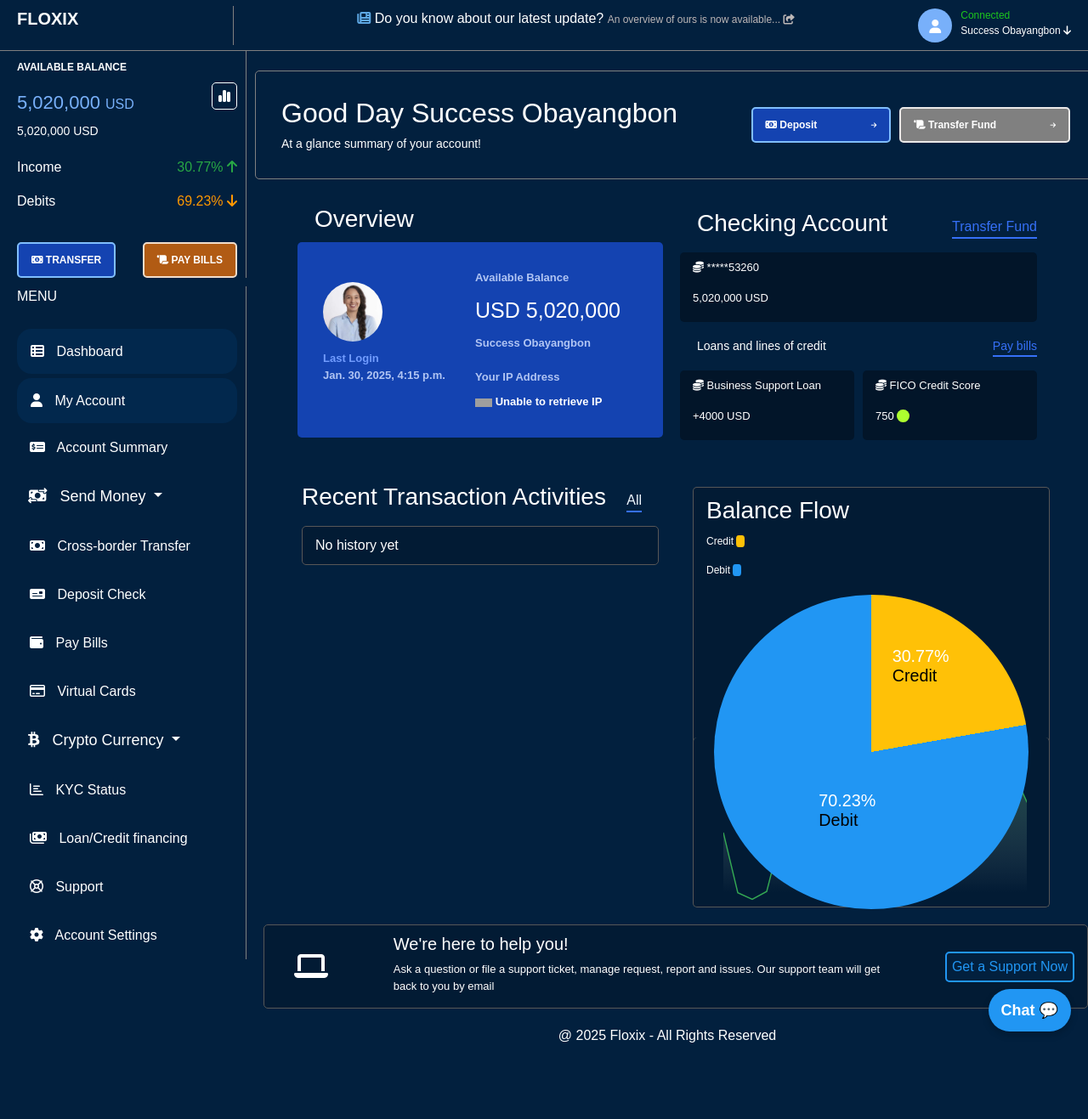
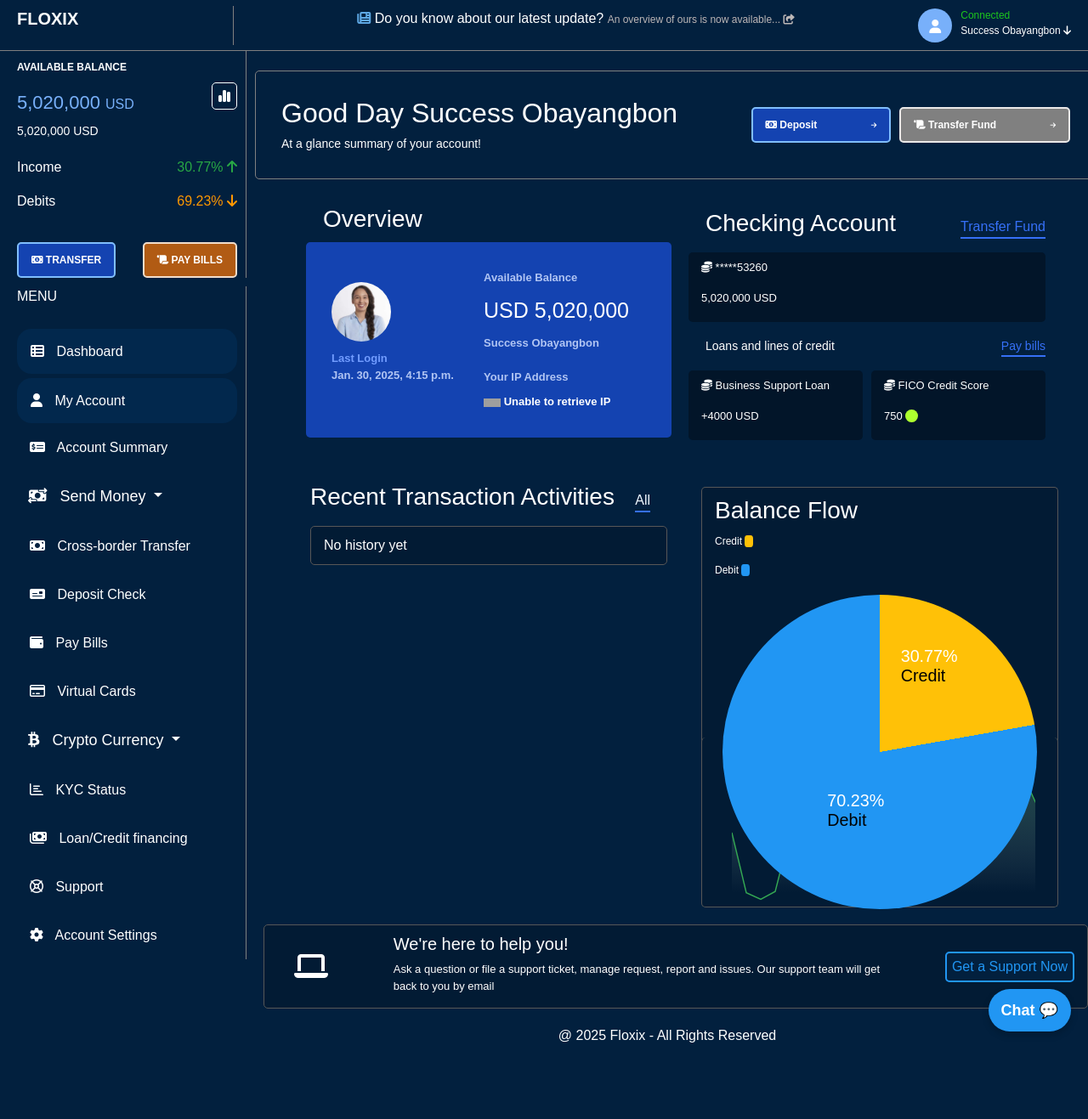
Before and after one commit to Success484/jerry_project, a Django app: page /account/user/profile/details/ in a window 1280 px wide. Shown: the whole page at 85% size. Run offline with Django 5.2, Linux system fonts and the light colour scheme; a user stored in the database is signed in; data comes from the database, SQL or seed files in the repository; data that the repository does not hold is empty; some libraries are stand-ins or nearby versions; grey boxes are pictures that could not be loaded.

Commit message:
feat:updating

```diff
--- a/templates/main/profile_dashboard.html
+++ b/templates/main/profile_dashboard.html
@@ -64,8 +64,8 @@
         </div>
         </div>
     </div>
-    <div class="account-user-details">
-       <div>
+    <div class="account-user-details" style="margin-left: 10px;">
+       <div class="overview">
            <h3 class="overview-text" style="padding: 30px 0 10px 20px; margin: 0;">Overview</h3>
            <div class="profile-overview">
                <div>
@@ -114,7 +114,7 @@
        </div>
     </div>
     <div>
-      <div class="transaction-history-section">
+      <div class="transaction-history-section" style="margin-left: 10px;">
         <div>
         <div class="checking-details" style="margin-top: 20px;">
             <h3 style="padding: 30px 0 10px 20px; margin: 0;">Recent Transaction Activities</h3>
```
